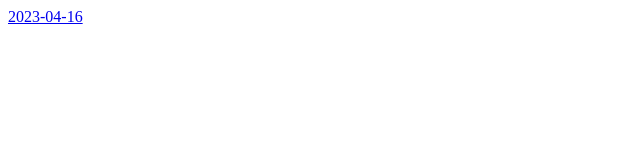
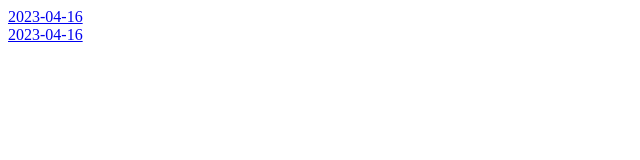
Before and after one commit to hongge831/Arxiv_Push_Daily, a plain HTML site: page index.html in a window 1280 px wide. Shown: the whole page, without its empty margins (0-640 px from the left). Drawn offline with Linux system fonts and the light colour scheme.

Commit message:
new commit

```diff
--- a/index.html
+++ b/index.html
@@ -1 +1,2 @@
 <div><a href="./html/2023-04-16.html">2023-04-16</a></div>
+<div><a href="./html/2023-04-16.html">2023-04-16</a></div>
```
Also changed, not shown: 1 other file.
